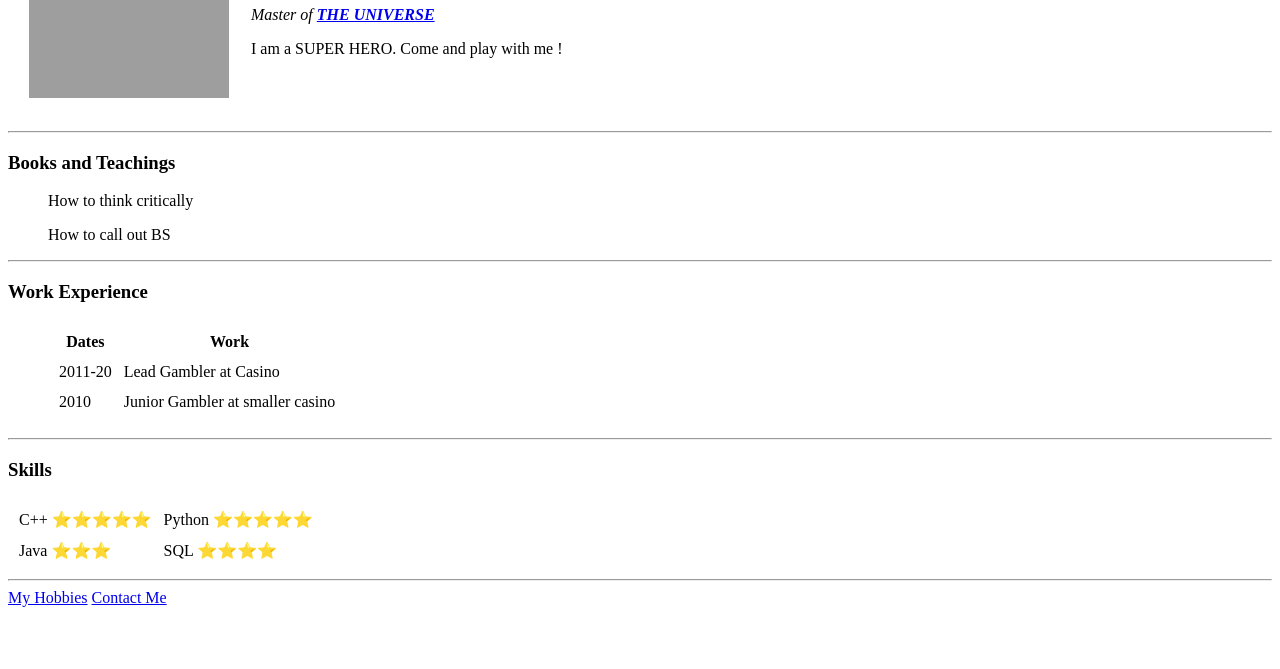
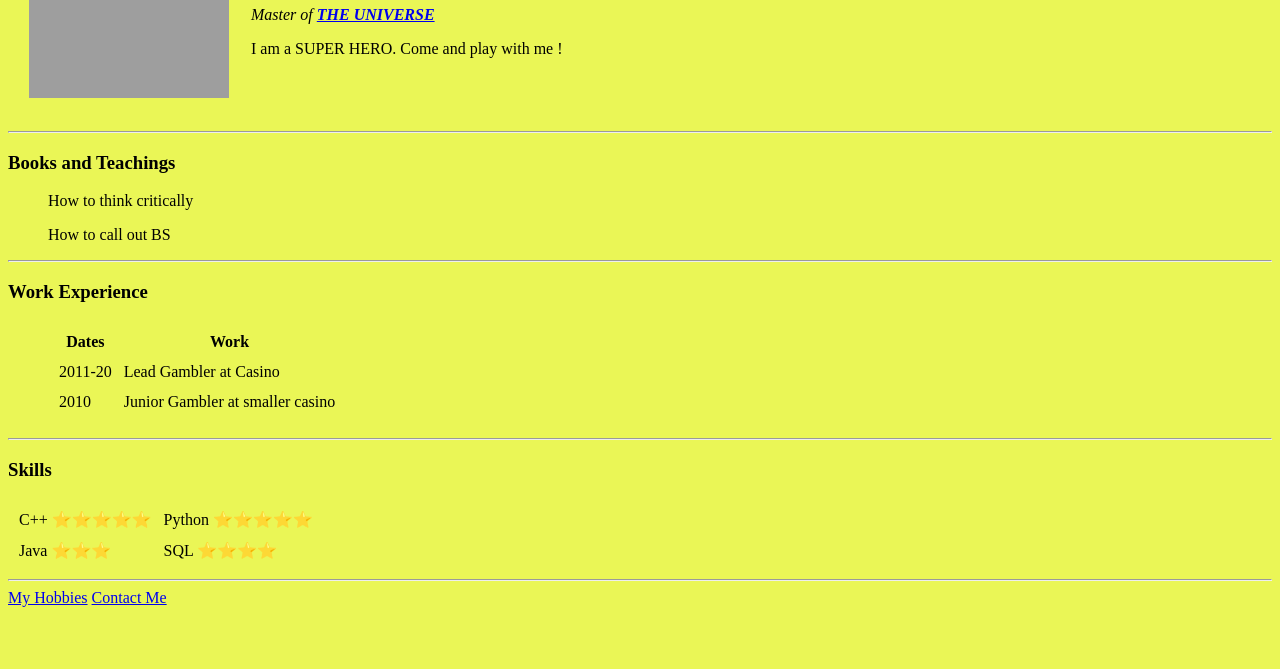
Before and after one commit to swastik357/cv, a plain HTML site: page index.html in a window 1280 px wide. Shown: the part 131-800 px from the top of the page. Drawn offline with Linux system fonts and the light colour scheme; grey boxes are pictures that could not be loaded.

Commit message:
Add files via upload

```diff
--- a/index.html
+++ b/index.html
@@ -4,7 +4,7 @@
     <title>💚 Swastik's Personal Site </title>
 
 </head>
-<body>
+<body style = "background-color: #EAF656;">
     <table cellspacing ="20">
         <td>
             <img src = "images/papaya.jpeg" alt = "THAT IS SWASTIK" width="200" height="200">
```
